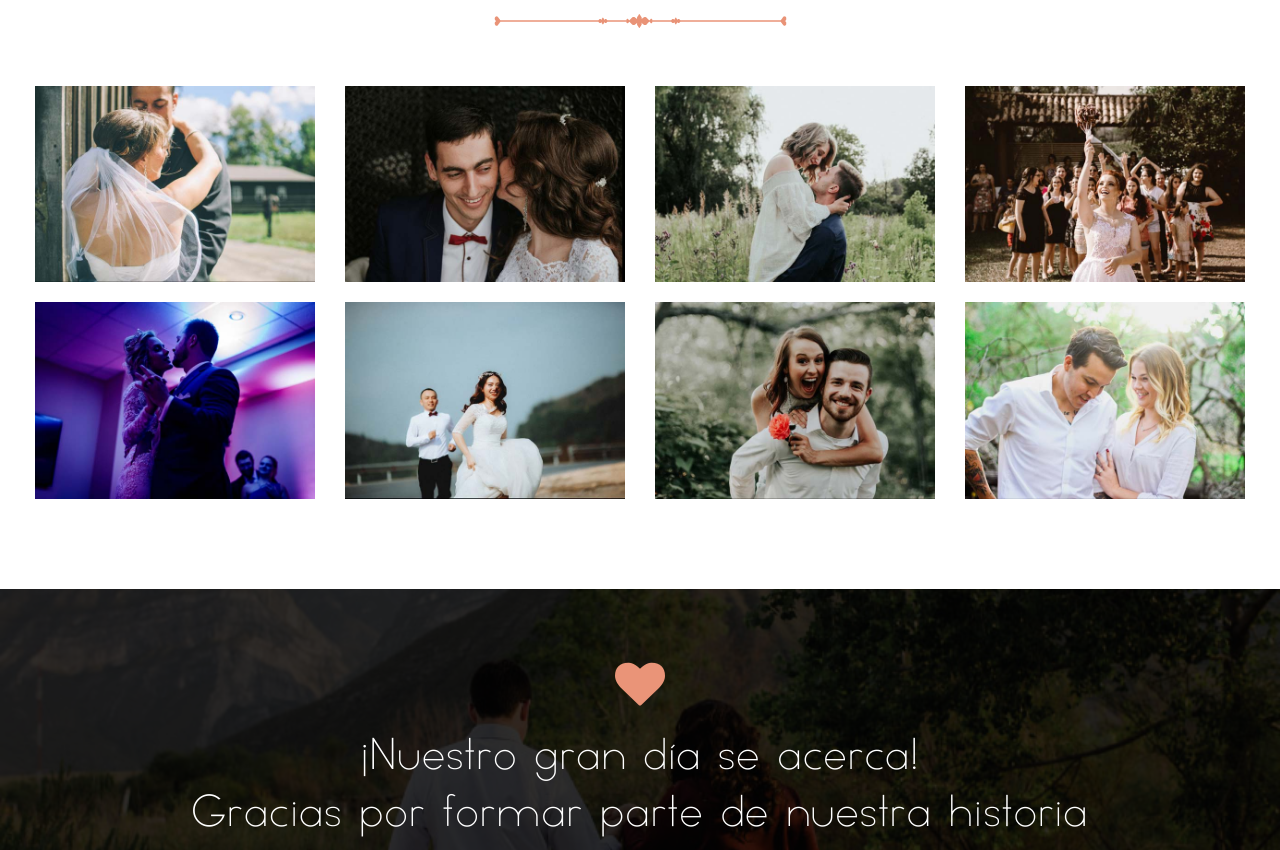
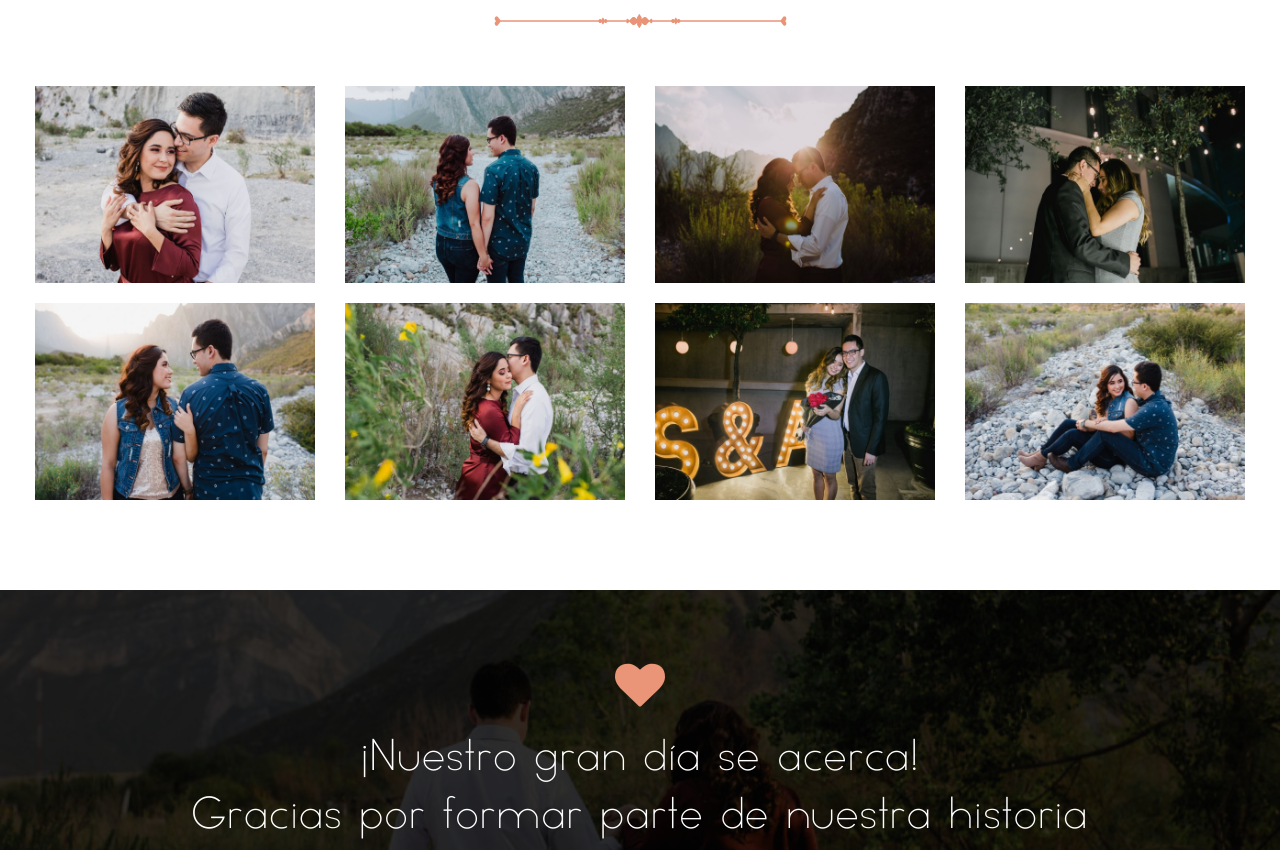
Before and after one commit to jalekz/WeddingSite, a plain HTML site: page index.html in a window 1280 px wide. Shown: the part 5254-6104 px from the top of the page. Drawn offline with nearby package versions, Linux system fonts and the light colour scheme.

Commit message:
Últimas modificaciones, página completada

```diff
--- a/assets/css/style.css
+++ b/assets/css/style.css
@@ -902,3 +902,9 @@ section.section-gifts h3{
         margin-top: 1em
     }
 }
+
+@media only screen and (max-width:450px) {
+    .section-gifts img {
+        width: 100%;
+    }
+}
--- a/index.html
+++ b/index.html
@@ -321,57 +321,57 @@
         <div class="gallery-w3lsrow">
             <div class="col-sm-3 col-xs-6 gallery-grids">
                 <div class="w3ls-hover">
-                    <a href="assets/img/g1.jpg" data-lightbox="example-set" data-title="S&A">
-                        <img src="assets/img/g1.jpg" class="img-responsive zoom-img" alt="">
+                    <a href="assets/img/gallery/g1.jpg" data-lightbox="example-set" data-title="S&A">
+                        <img src="assets/img/gallery/g1.jpg" class="img-responsive zoom-img" alt="">
                     </a>
                 </div>
             </div>
             <div class="col-sm-3 col-xs-6 gallery-grids">
                 <div class="w3ls-hover">
-                    <a href="assets/img/p1.jpg" data-lightbox="example-set" data-title="S&A">
-                        <img src="assets/img/p1.jpg" class="img-responsive zoom-img" alt="">
+                    <a href="assets/img/gallery/g2.jpg" data-lightbox="example-set" data-title="S&A">
+                        <img src="assets/img/gallery/g2.jpg" class="img-responsive zoom-img" alt="">
                     </a>
                 </div>
             </div>
             <div class="col-sm-3 col-xs-6 gallery-grids">
                 <div class="w3ls-hover">
-                    <a href="assets/img/p2.jpg" data-lightbox="example-set" data-title="S&A">
-                        <img src="assets/img/p2.jpg" class="img-responsive zoom-img" alt="">
+                    <a href="assets/img/gallery/g3.jpg" data-lightbox="example-set" data-title="S&A">
+                        <img src="assets/img/gallery/g3.jpg" class="img-responsive zoom-img" alt="">
                     </a>
                 </div>
             </div>
             <div class="col-sm-3 col-xs-6 gallery-grids">
                 <div class="w3ls-hover">
-                    <a href="assets/img/g2.jpg" data-lightbox="example-set" data-title="S&A">
-                        <img src="assets/img/g2.jpg" class="img-responsive zoom-img" alt="">
+                    <a href="assets/img/gallery/g4.jpg" data-lightbox="example-set" data-title="S&A">
+                        <img src="assets/img/gallery/g4.jpg" class="img-responsive zoom-img" alt="">
                     </a>
                 </div>
             </div>
             <div class="col-sm-3 col-xs-6 gallery-grids">
                 <div class="w3ls-hover">
-                    <a href="assets/img/g3.jpg" data-lightbox="example-set" data-title="S&A">
-                        <img src="assets/img/g3.jpg" class="img-responsive zoom-img" alt="">
+                    <a href="assets/img/gallery/g5.jpg" data-lightbox="example-set" data-title="S&A">
+                        <img src="assets/img/gallery/g5.jpg" class="img-responsive zoom-img" alt="">
                     </a>
                 </div>
             </div>
             <div class="col-sm-3 col-xs-6 gallery-grids">
                 <div class="w3ls-hover">
-                    <a href="assets/img/g5.jpg" data-lightbox="example-set" data-title="S&A">
-                        <img src="assets/img/g5.jpg" class="img-responsive zoom-img" alt="">
+                    <a href="assets/img/gallery/g6.jpg" data-lightbox="example-set" data-title="S&A">
+                        <img src="assets/img/gallery/g6.jpg" class="img-responsive zoom-img" alt="">
                     </a>
                 </div>
             </div>
             <div class="col-sm-3 col-xs-6 gallery-grids">
                 <div class="w3ls-hover">
-                    <a href="assets/img/p4.jpg" data-lightbox="example-set" data-title="S&A">
-                        <img src="assets/img/p4.jpg" class="img-responsive zoom-img" alt="">
+                    <a href="assets/img/gallery/g7.jpg" data-lightbox="example-set" data-title="S&A">
+                        <img src="assets/img/gallery/g7.jpg" class="img-responsive zoom-img" alt="">
                     </a>
                 </div>
             </div>
             <div class="col-sm-3 col-xs-6 gallery-grids">
                 <div class="w3ls-hover">
-                    <a href="assets/img/p3.jpg" data-lightbox="example-set" data-title="S&A">
-                        <img src="assets/img/p3.jpg" class="img-responsive zoom-img" alt="">
+                    <a href="assets/img/gallery/g8.jpg" data-lightbox="example-set" data-title="S&A">
+                        <img src="assets/img/gallery/g8.jpg" class="img-responsive zoom-img" alt="">
                     </a>
                 </div>
             </div>
@@ -380,7 +380,7 @@
     </div>
     <!-- end gallery -->
     <!--footer-->
-    <div class="bannerSection1 bannerPic3">
+    <div class="bannerSection1 bannerPic3" id="contact">
         <div class="wd_overlay"></div>
         <div class="container">
             <div class="row">
```
Also changed, not shown: assets/img/24.jpg, assets/img/28.jpg, assets/img/29.jpg, assets/img/39.jpg, assets/img/capitolioeventos2.jpg, assets/img/gallery/g1.jpg (added), assets/img/gallery/g2.jpg (added), assets/img/gallery/g3.jpg (added), assets/img/gallery/g4.jpg (added), assets/img/gallery/g5.jpg (added), assets/img/gallery/g6.jpg (added), assets/img/gallery/g7.jpg (added), assets/img/gallery/g8.jpg (added), assets/img/loading.gif (added).
